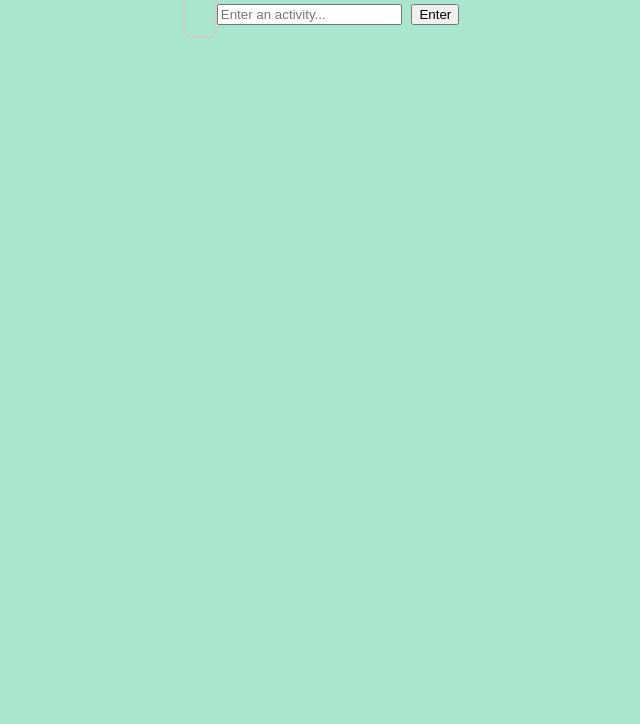
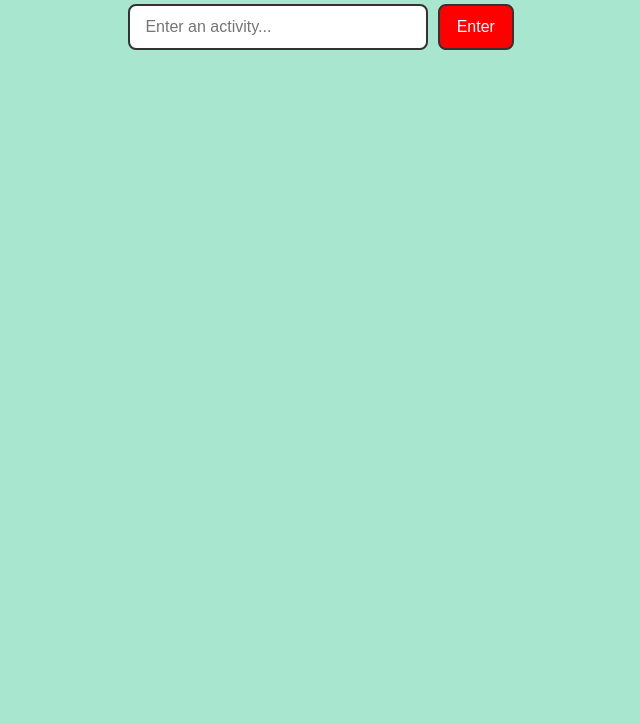
Before and after one commit to printSuyog/todolist, a plain HTML site: page index.html in a window 1280 px wide. Shown: the part 76-800 px from the top of the page, without its empty margins (319-959 px from the left). Drawn offline with Linux system fonts and the light colour scheme.

Commit message:
button and form updated

```diff
--- a/style.css
+++ b/style.css
@@ -9,14 +9,25 @@
     color: #333333;
 }
 
-.input{
+#fname{
     width: 300px;
     padding: 12px 15px;
     font-size: 16px;
-    border: 2px solid #ccc;
+    border: 2px solid #333333;
     border-radius: 8px;
     outline: none;
     transition: 0.3s ease;
     box-sizing: border-box;
 
 }
+
+.button1{
+    color: white;
+    background-color: red;
+    width: 2cm;
+    height: 300;
+    border-radius: 8px;
+    padding: 12px 15px;
+    font-size: 16px;
+    border: 2px solid #333333;
+}
```
